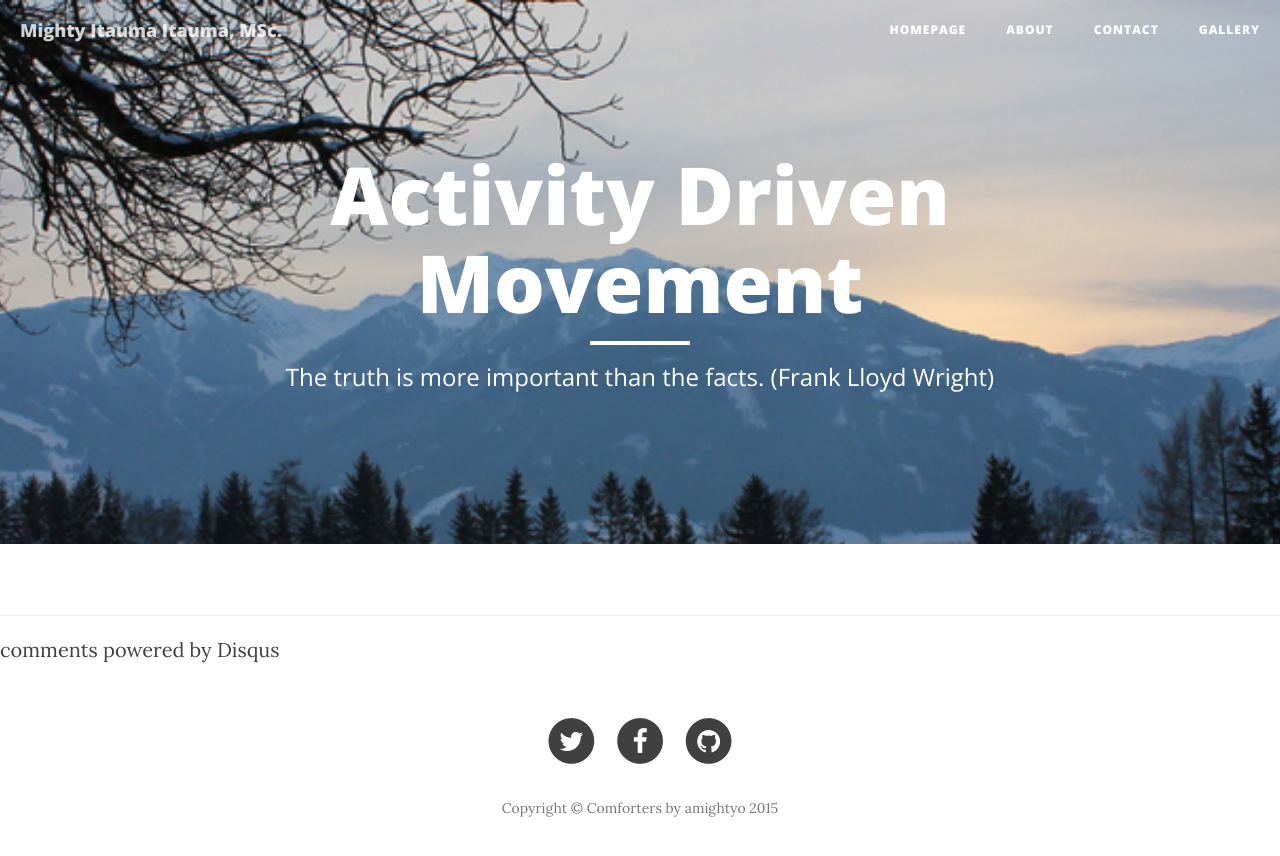
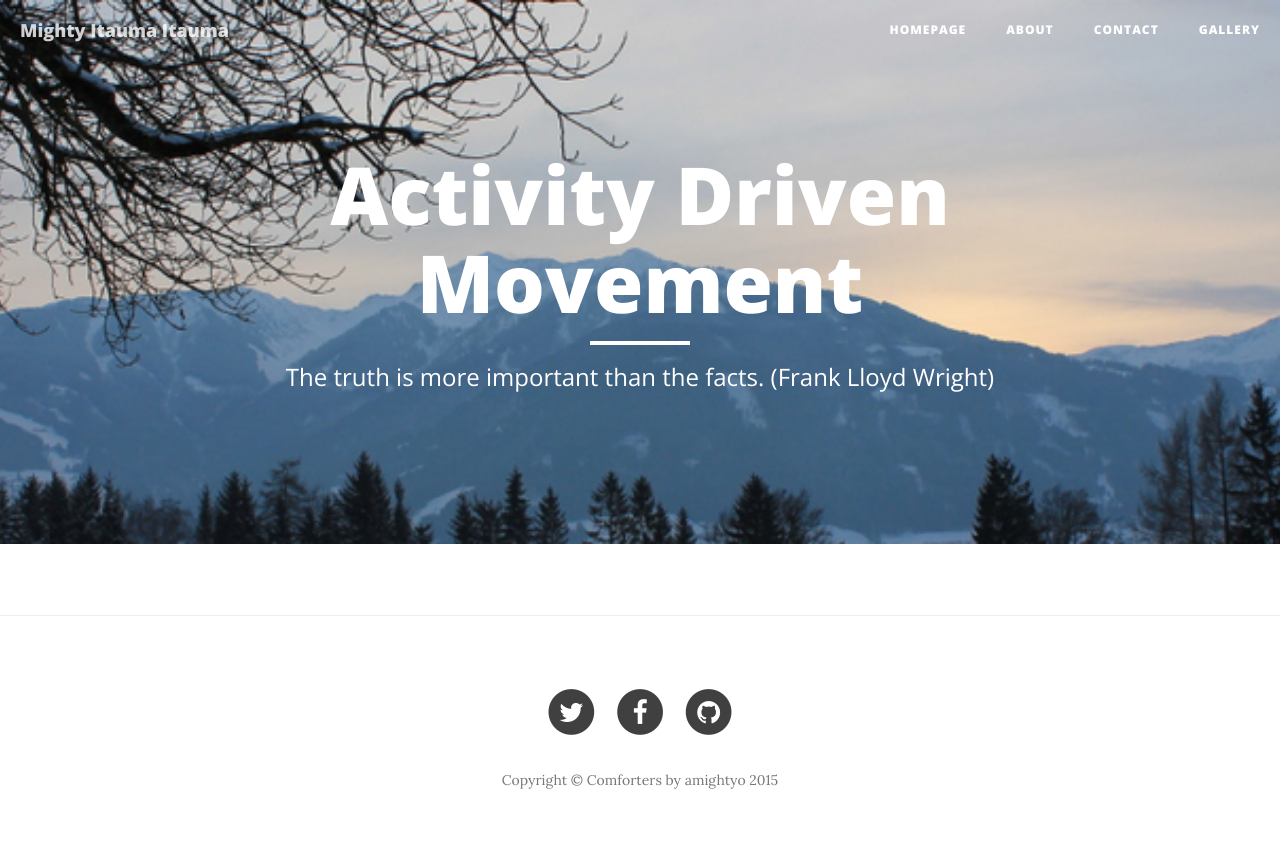
Before and after one commit to amightyo/amightyo.github.io, a Jekyll site: the page built from index.html, in a window 1280 px wide. Shown: the top 856 px of the page. Built offline with Jekyll 4.4.1, drawn with Linux system fonts in a browser that asks for light colours; nearby versions of some CDN libraries; Markdown is read by kramdown in place of the engine named in the settings; the list of posts is cut into pages by our own code; comment, search, counter and statistics services are not loaded.

Commit message:
removing comments on all page

```diff
--- a/_includes/nav.html
+++ b/_includes/nav.html
@@ -9,7 +9,7 @@
                 <span class="icon-bar"></span>
                 <span class="icon-bar"></span>
             </button>
-            <a class="navbar-brand" href="{{site.url}}/index.html">Mighty Itauma Itauma, MSc.</a>
+            <a class="navbar-brand" href="{{site.url}}/index.html">Mighty Itauma Itauma</a>
         </div>
 
         <!-- Collect the nav links, forms, and other content for toggling -->
--- a/_layouts/default.html
+++ b/_layouts/default.html
@@ -2,6 +2,4 @@
 
 {{ content }}
 
-{% include comments.html %}
-
 {% include footer.html %}
--- a/_layouts/post.html
+++ b/_layouts/post.html
@@ -13,4 +13,6 @@
 
 <hr>
 
+<!-- {% include comments.html %} -->
+
 {% include footer.html %}
```
